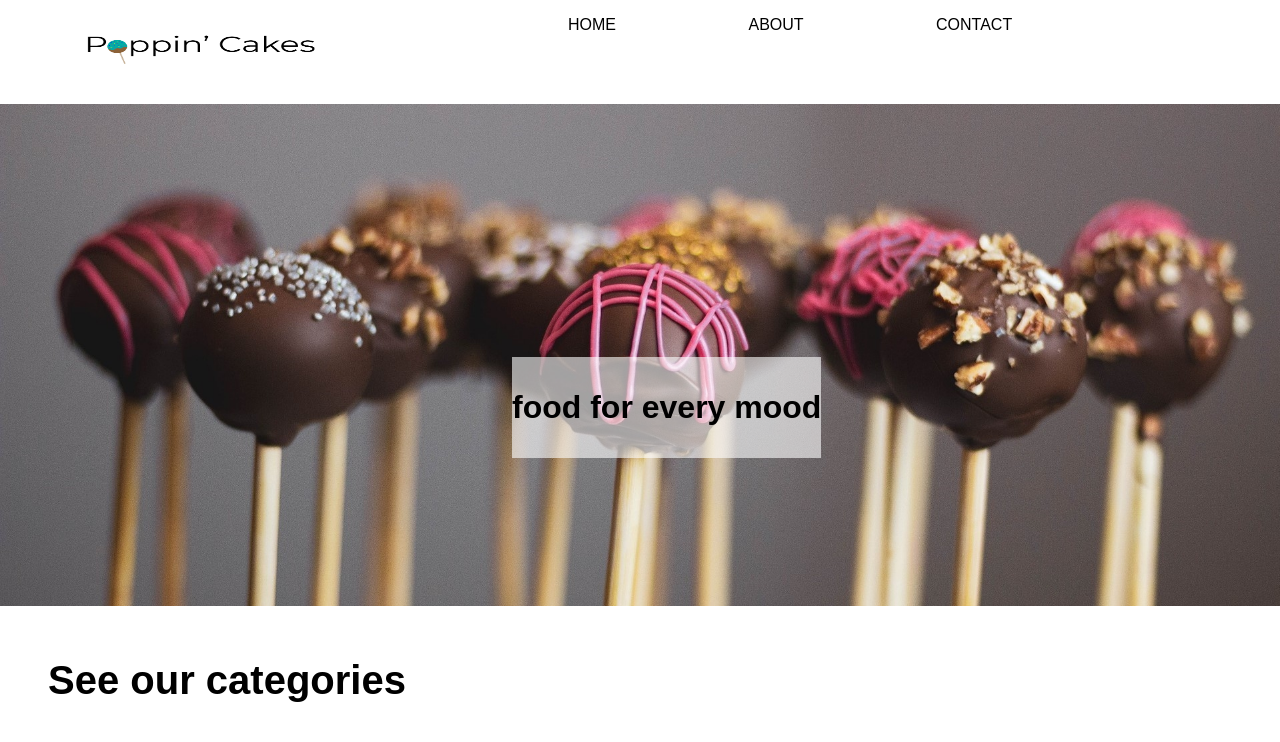
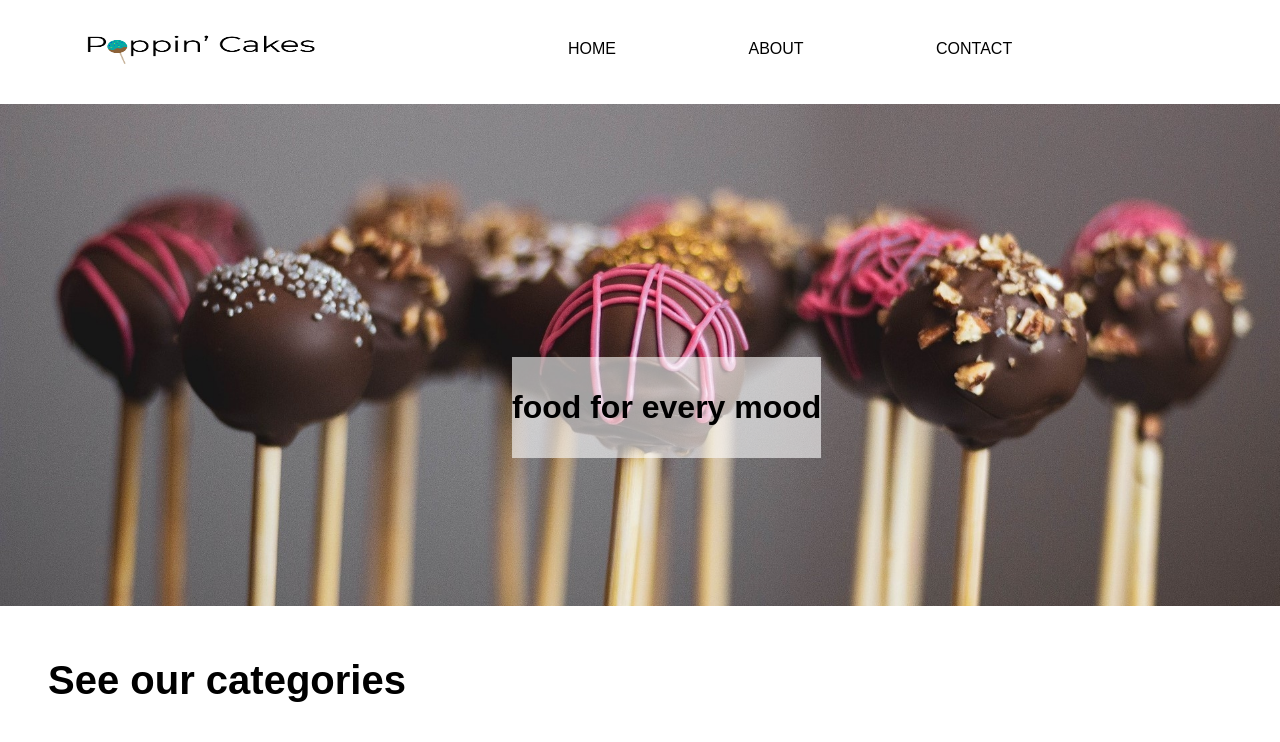
Before and after one commit to cram0047/mtm6201-midterm, a plain HTML site: page index.html in a window 1280 px wide. Shown: the top 742 px of the page. Drawn offline with Linux system fonts and the light colour scheme.

Commit message:
vdcxbgfmnjg

```diff
--- a/styles.css
+++ b/styles.css
@@ -36,6 +36,11 @@ header, main, footer{
     text-decoration: none;
     list-style: none;
     text-align: center;
+
+}
+
+.navbar {
+      margin-top: 1.5rem;
 }
 
 li{
```
